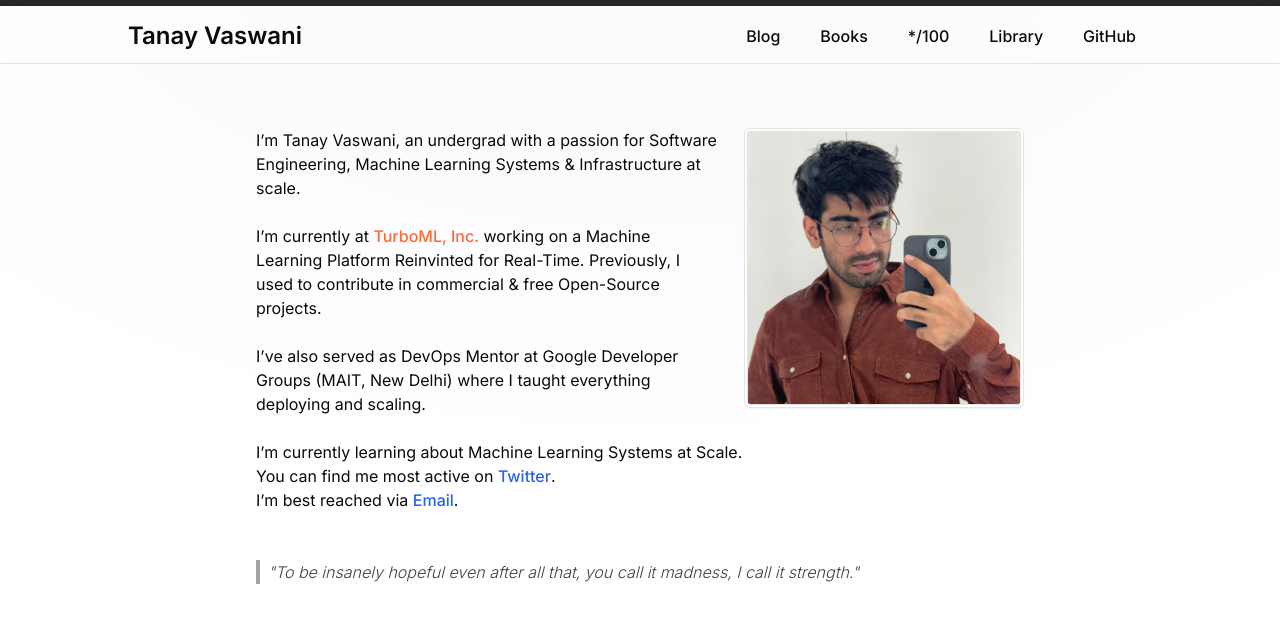
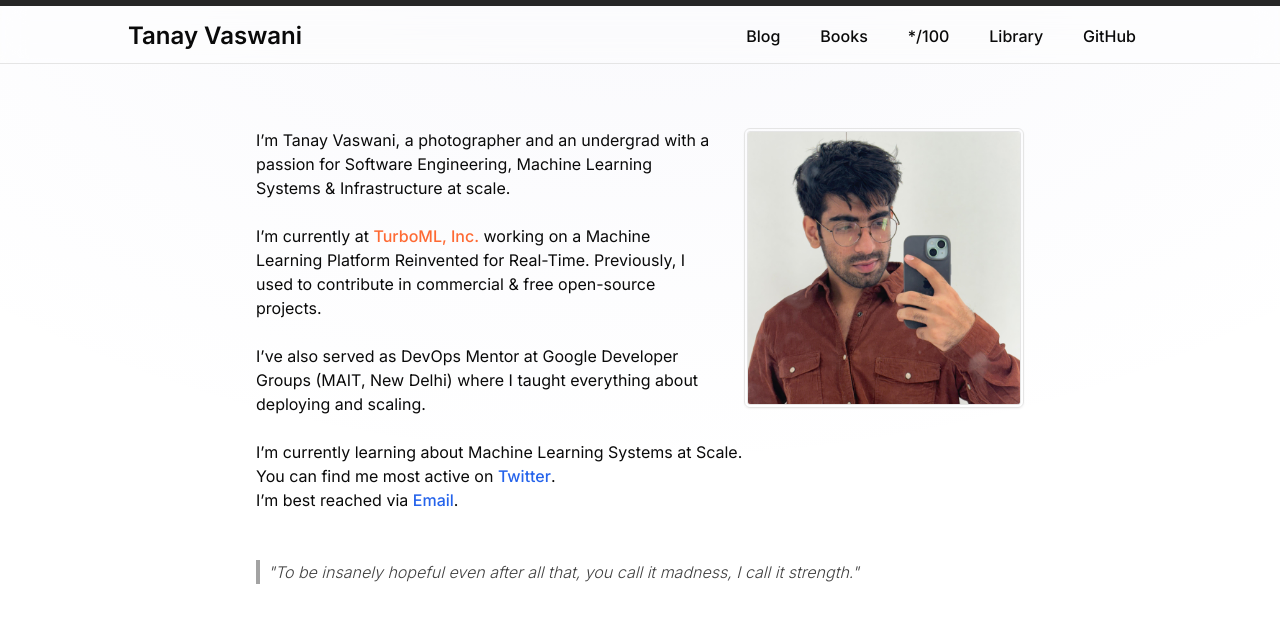
Before and after one commit to tanayvaswani/tanayvaswani.com, a Next.js app: page / in a window 1280 px wide. Shown: the top 622 px of the page. Built offline with nearby package versions, Linux system fonts and the light colour scheme.

Commit message:
chore: text change

```diff
--- a/src/components/sections/hero-section.tsx
+++ b/src/components/sections/hero-section.tsx
@@ -6,8 +6,9 @@ const HeroSection = () => {
     <div className="flex flex-col items-start w-full gap-6">
       <div className="flex flex-col-reverse md:flex-row items-center md:items-start justify-between gap-6 w-full">
         <p className="">
-          I’m Tanay Vaswani, an undergrad with a passion for Software
-          Engineering, Machine Learning Systems & Infrastructure at scale.
+          I’m Tanay Vaswani, a photographer and an undergrad with a passion for
+          Software Engineering, Machine Learning Systems & Infrastructure at
+          scale.
           <br />
           <br />
           I’m currently at{" "}
@@ -18,13 +19,13 @@ const HeroSection = () => {
           >
             TurboML, Inc.
           </Link>{" "}
-          working on a Machine Learning Platform Reinvinted for Real-Time.
-          Previously, I used to contribute in commercial & free Open-Source
+          working on a Machine Learning Platform Reinvented for Real-Time.
+          Previously, I used to contribute in commercial & free open-source
           projects.
           <br />
           <br />
           I’ve also served as DevOps Mentor at Google Developer Groups (MAIT,
-          New Delhi) where I taught everything deploying and scaling.
+          New Delhi) where I taught everything about deploying and scaling.
         </p>
 
         <Image
```
